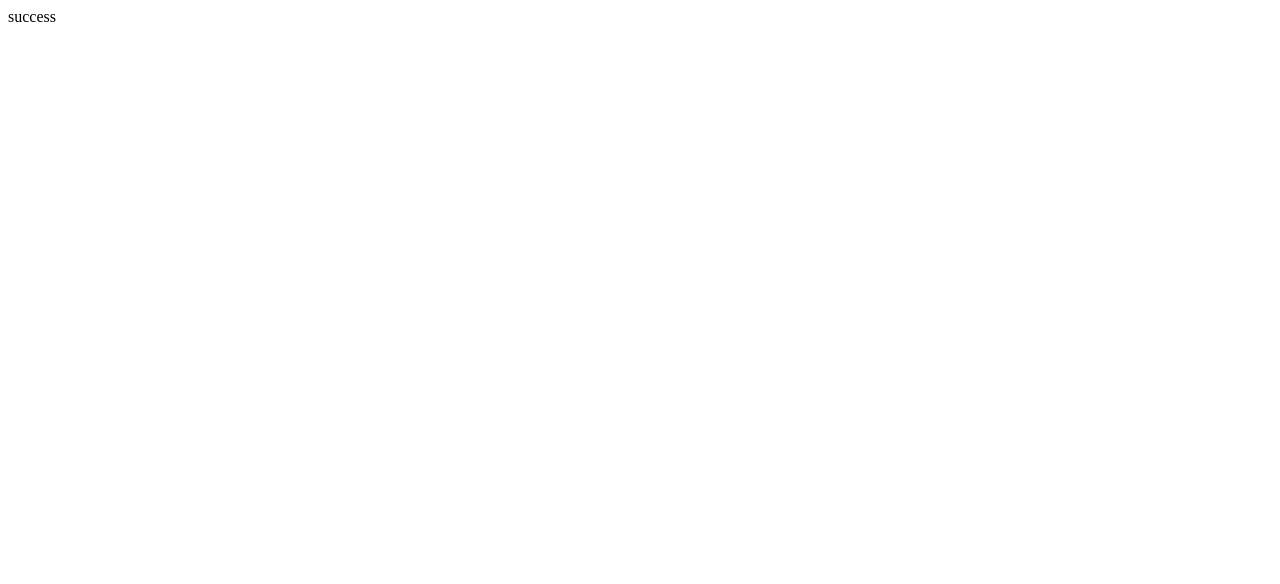
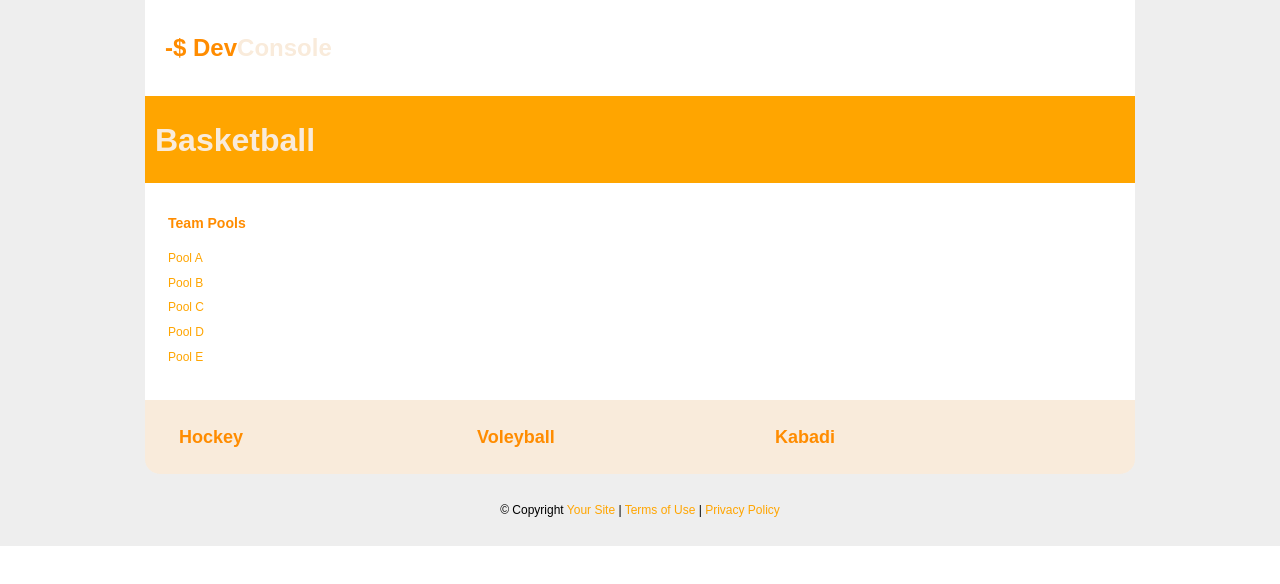
Before and after one commit to Z-Coders/KAP, a plain HTML site: page backend-web/landing.html in a window 1280 px wide. Drawn offline with Linux system fonts and the light colour scheme.

Commit message:
Sample Landing

```diff
--- /dev/null
+++ b/backend-web/landing.css
@@ -0,0 +1,52 @@
+html, #page { padding:0; margin:0;}
+body { margin:0; padding:0; width:100%; color:eee; font:normal 12px/2.0em Sans-Serif;}
+h1, h2, h3, h4, h5, h6 {color:darkorange;}
+#page { background:#eee; margin:inherit;;}
+#header, #footer, #top-nav, #content, #content #contentbar, #content #sidebar { margin:0; padding:0;}
+
+/* Logo */
+#logo { padding:10px; width:auto; float:left;}
+#logo h1 a, h1 a:hover { color:darkorange; text-decoration:none;}
+#logo h1 span { color:#f9ebdb;}
+
+/* Header */
+#header { background:#eee; }
+#header-inner { margin:0 auto; padding:10px; width:970px;background:#fff;}
+
+/* Feature */
+.feature { background:#eee;padding:0;}
+.feature-inner { margin:auto;padding:10px;width:970px;background:orange; }
+.feature-inner h1 {color:#f9ebdb;font-size:32px;}
+
+/* Menu */
+#top-nav { margin:0 auto; padding:0px 0 0; height:37px; float:right;}
+#top-nav ul { list-style:none; padding:0; height:37px; float:left;}
+#top-nav ul li { margin:0; padding:0 0 0 8px; float:left;}
+#top-nav ul li a { display:block; margin:0; padding:8px 20px; color:orange; text-decoration:none;}
+#top-nav ul li.active a, #top-nav ul li a:hover { color:#f9ebdb;}
+
+/* Content */
+#content-inner { margin:0 auto; padding:10px; width:970px;background:#fff;}
+#content #contentbar { margin:0; padding:0; float:right; width:760px;}
+#content #contentbar .article { margin:0 0 24px; padding:0 20px 0 15px; }
+#content #sidebar { padding:0; float:left; width:200px;}
+#content #sidebar .widget { margin:0 0 12px; padding:8px 8px 8px 13px;line-height:1.4em;}
+#content #sidebar .widget h3 a { text-decoration:none;}
+#content #sidebar .widget ul { margin:0; padding:0; list-style:none; color:#959595;}
+#content #sidebar .widget ul li { margin:0;}
+#content #sidebar .widget ul li { padding:4px 0; width:185px;}
+#content #sidebar .widget ul li a { color:orange; text-decoration:none; margin-left:-16px; padding:4px 8px 4px 16px;}
+#content #sidebar .widget ul li a:hover { color:#f9ebdb; font-weight:bold; text-decoration:none;}
+
+/* Footerblurb */
+#footerblurb { background:#eee;color:orange;}
+#footerblurb-inner { margin:0 auto; width:970px; padding:10px;background:#f9ebdb;border-bottom-right-radius:15px;border-bottom-left-radius:15px;}
+#footerblurb .column { margin:0; text-align:justify; float:left;width:250px;padding:0 24px;}
+
+/* Footer */
+#footer { background:#eee;align-content: center;}
+#footer-inner { margin:auto; text-align:center; padding:12px; width:970px;}
+#footer a {color:orange;text-decoration:none;}
+
+/* Clear both sides to assist with div alignment  */
+.clr { clear:both; padding:0; margin:0; width:100%; font-size:0px; line-height:0px;}
--- a/backend-web/landing.html
+++ b/backend-web/landing.html
@@ -1,10 +1,91 @@
-<!DOCTYPE html>
+<!-- <!DOCTYPE html>
 <html>
   <head>
     <meta charset="utf-8">
+    <link rel="stylesheet" href="https://maxcdn.bootstrapcdn.com/bootstrap/3.3.7/css/bootstrap.min.css" integrity="sha384-BVYiiSIFeK1dGmJRAkycuHAHRg32OmUcww7on3RYdg4Va+PmSTsz/K68vbdEjh4u" crossorigin="anonymous">
+    <link rel="stylesheet" href="style.css">
     <title>KEMT - CDev</title>
   </head>
   <body>
     success
   </body>
+</html> -->
+
+<!DOCTYPE html>
+
+<html>
+ <head>
+   <meta http-equiv="Content-Type" content="text/html; charset=utf-8">
+   <title>Sample</title>
+   <link rel="stylesheet" href="landing.css">
+ </head>
+ <body>
+   <div id="page">
+     <header id="header">
+       <div id="header-inner">
+         <div id="logo">
+           <h1>-$ <a href="#">Dev<span>Console</span></a></h1>
+         </div>
+         <div class="clr"></div>
+       </div>
+     </header>
+     <div class="feature">
+       <div class="feature-inner">
+       <h1>Basketball</h1>
+       </div>
+     </div>
+
+
+     <div id="content">
+       <div id="content-inner">
+
+         <main id="contentbar">
+           <div class="article">
+             <p><script>generateText(12)</script></p>
+           </div>
+         </main>
+
+         <nav id="sidebar">
+           <div class="widget">
+             <h3>Team Pools</h3>
+             <ul>
+             <li><a href="#">Pool A</a></li>
+             <li><a href="#">Pool B</a></li>
+             <li><a href="#">Pool C</a></li>
+             <li><a href="#">Pool D</a></li>
+             <li><a href="#">Pool E</a></li>
+             </ul>
+           </div>
+         </nav>
+
+         <div class="clr"></div>
+       </div>
+     </div>
+
+     <div id="footerblurb">
+       <div id="footerblurb-inner">
+
+         <div class="column">
+           <h2><span>Hockey</span></h2>
+           <p><script>generateText(2)</script></p>
+         </div>
+         <div class="column">
+           <h2><span>Voleyball</span></h2>
+           <p><script>generateText(2)</script></p>
+         </div>
+         <div class="column">
+           <h2><span>Kabadi</span></h2>
+           <p><script>generateText(2)</script></p>
+         </div>
+         <div class="clr"></div>
+       </div>
+     </div>
+   </div>
+   <footer id="footer">
+      <div id="footer-inner">
+        <p>&copy; Copyright <a href="#">Your Site</a> &#124; <a href="#">Terms of Use</a> &#124; <a href="#">Privacy Policy</a></p>
+        <div class="clr"></div>
+      </div>
+    </footer>
+ </body>
 </html>
```
